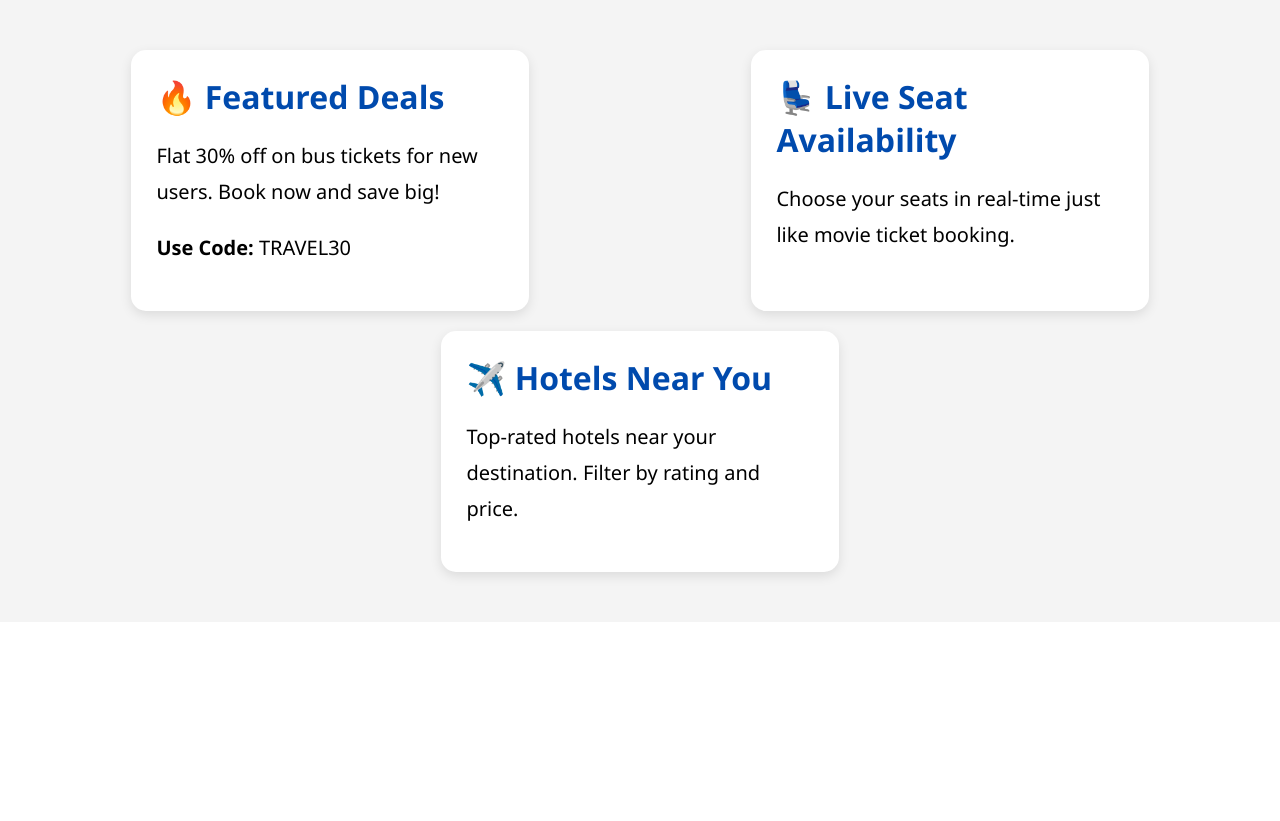
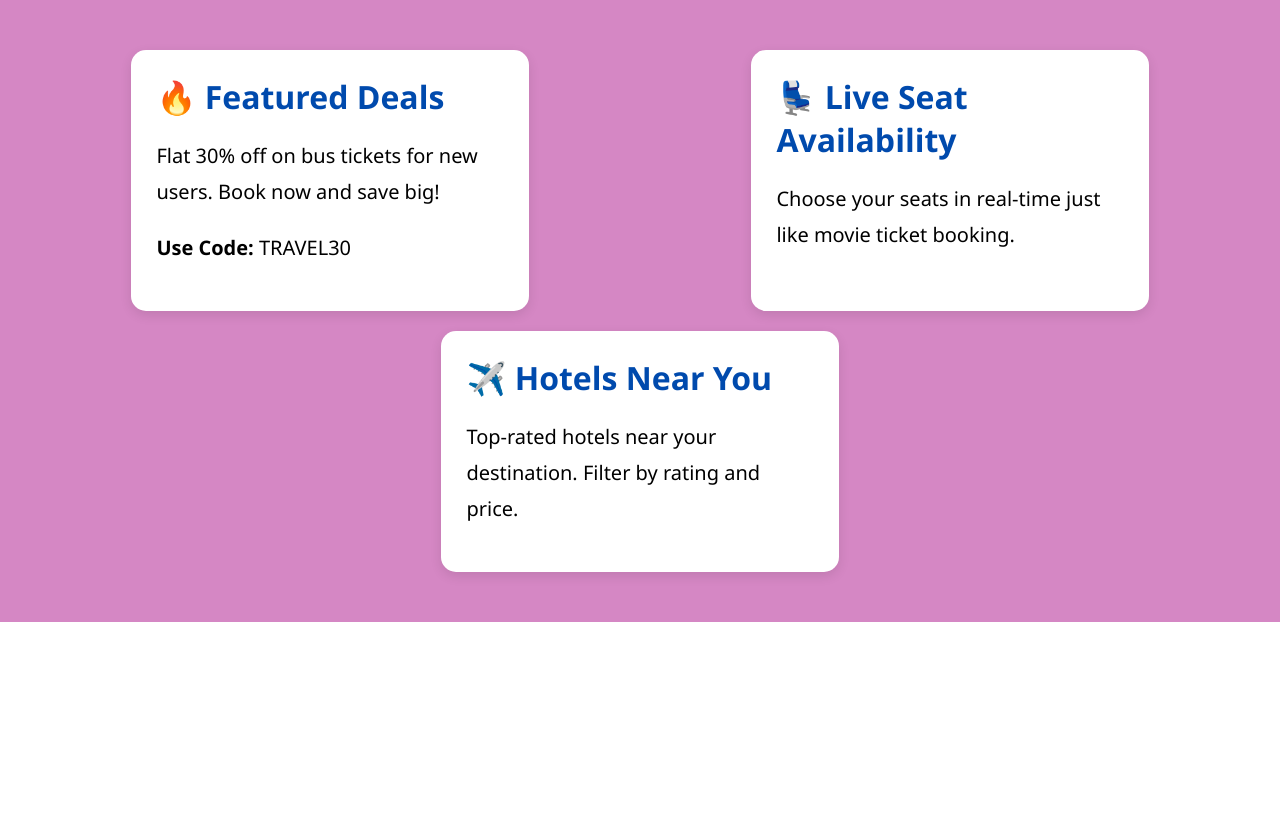
Before and after one commit to AlekhyaPenubakula/Travel-Booking-website_Ec2_Dynamodb_SNS, a Flask app: page / in a window 1280 px wide. Shown: the part 375-1196 px from the top of the page. Run offline with Flask 3, Linux system fonts and the light colour scheme.

Commit message:
Update index.html

```diff
--- a/travel_booking_system/templates/index.html
+++ b/travel_booking_system/templates/index.html
@@ -87,7 +87,7 @@
       justify-content: space-around;
       flex-wrap: wrap;
       padding: 40px 20px;
-      background-color: #f4f4f4;
+      background-color:rgb(213, 135, 196);
       flex: 1;
     }
 
```
